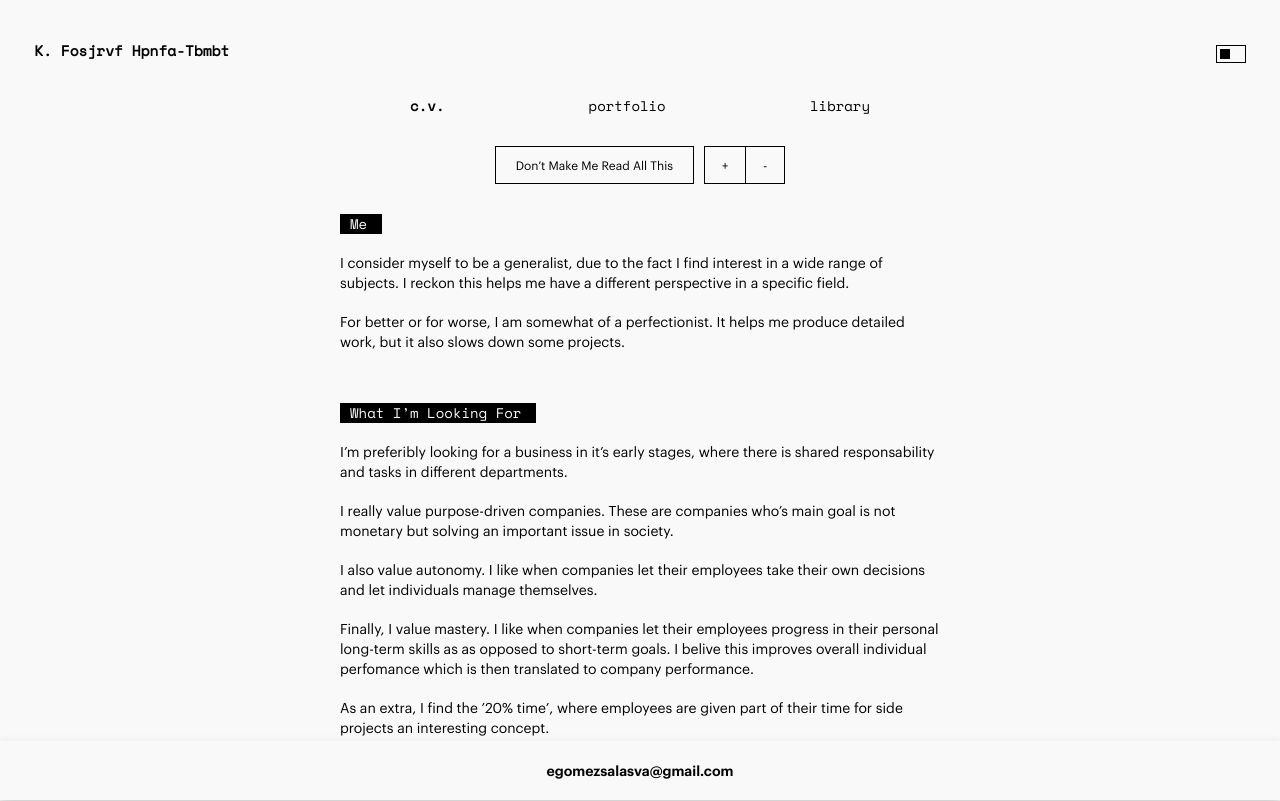
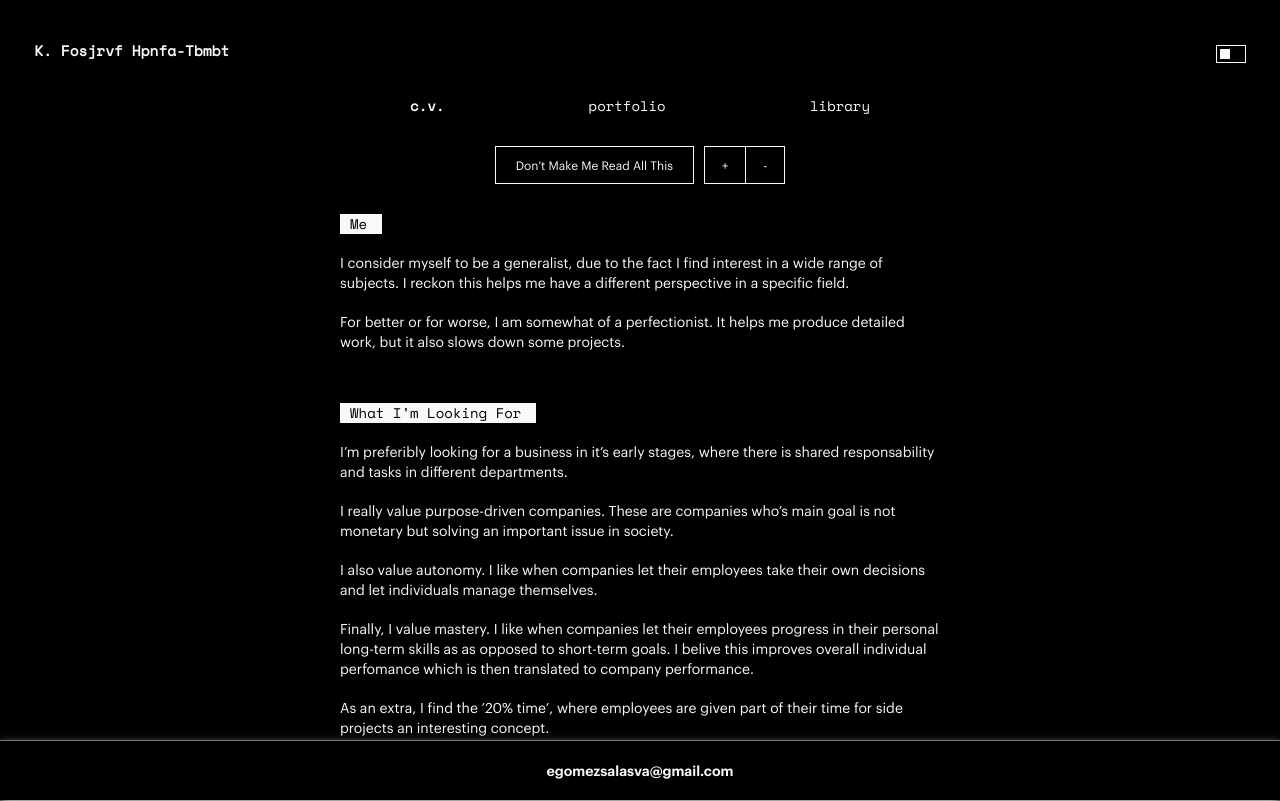
Before and after one commit to egomezsalasva/cv-client, a React (Create React App) app: page / in a window 1280 px wide. Built offline with nearby package versions, Linux system fonts and the light colour scheme.

Commit message:
Theme Provider Issues solved

```diff
--- a/src/App.js
+++ b/src/App.js
@@ -1,6 +1,6 @@
 //IMPORTS
 //-Modules
-import React, {useState} from 'react'
+import React, { useState, useContext } from 'react'
 import { ThemeProvider, createGlobalStyle } from 'styled-components'
 import { Switch, Route } from "react-router-dom"
 //-Components
@@ -10,6 +10,7 @@ import Navigation from './components/global/Navigation'
 import Cv from './components/cv/Cv'
 import Portfolio from './components/portfolio/Portfolio'
 import Library from './components/library/Library'
+import { ThemeContext } from './contexts/ThemeContext'
 //-Data
 // import data from './data/cv'
 // import { colors } from './data/styling/stylingVars'
@@ -26,7 +27,7 @@ const GlobalStyles = createGlobalStyle`
 //MAIN COMPONENT
 const App = () => {
 
-  const [theme, setTheme] = useState({ mode: "light" })
+  const {theme, setTheme }= useContext(ThemeContext)
 
   return (
     <ThemeProvider theme={theme}>
--- a/src/components/global/Header.js
+++ b/src/components/global/Header.js
@@ -1,12 +1,12 @@
 //IMPORTS
 //-Modules
-import React, { useState, useRef, useEffect } from 'react'
+import React, { useState, useRef, useEffect, useContext } from 'react'
 import styled from 'styled-components'
 import gsap from 'gsap'
 //-Styling
 import { responsiveWidthHeights, devices } from '../../data/styling/stylingVars'
-
-//Te
+//-Context
+import { ThemeContext } from '../../contexts/ThemeContext'
 
 //STYLE
 //-Components
@@ -59,7 +59,7 @@ const ThemeBox = styled.div`
 //MAIN COMPONENT
 const Header = () => {
 
-  const [theme, setTheme] = useState({ mode: "light" })
+  const { setTheme } = useContext(ThemeContext)
   const [ themeColorToggle , setThemeColorToggle ] = useState(false)
   const toggleCubeAnim = gsap.timeline()
 
@@ -67,8 +67,10 @@ const Header = () => {
   const themeColorToggleHandler = () => {
     if(themeColorToggle === false){
       toggleCubeAnim.to(".cube", 0.4, { x: 12 })
+      setTheme({ mode: "dark"})
     } else {
       toggleCubeAnim.to(".cube", 0.4, { x: 0 })
+      setTheme({ mode: "light"})
     }
     setThemeColorToggle(!themeColorToggle)
   }
--- a/src/contexts/ThemeContext.js
+++ b/src/contexts/ThemeContext.js
@@ -1,15 +1,16 @@
 import React, { createContext, useState } from 'react'
-import { render } from '@testing-library/react'
 
 
 export const ThemeContext = createContext()
 
 
-const ThemeContextProvider = (props) => {
-    const [theme, setTheme] = useState({ mode: "light" })
+const ThemeContextProvider = ({children}) => {
+
+    const [theme, setTheme] = useState({ mode: "dark" })
+
     return(
-        <ThemeContext.Provider value={{theme}}>
-            {props.children}
+        <ThemeContext.Provider value={{theme, setTheme}} >
+            {children}
         </ThemeContext.Provider>
     )
 }
--- a/src/index.js
+++ b/src/index.js
@@ -2,12 +2,15 @@ import React from 'react';
 import ReactDOM from 'react-dom';
 import './index.css';
 import App from './App';
-import { BrowserRouter } from "react-router-dom";
+import { BrowserRouter } from "react-router-dom"
+import  ThemeContextProvider  from './contexts/ThemeContext'
 
 ReactDOM.render(
   <React.StrictMode>
     <BrowserRouter>
-      <App />
+      <ThemeContextProvider>
+        <App />
+      </ThemeContextProvider>
     </BrowserRouter>
   </React.StrictMode>,
   document.getElementById('root')
```
